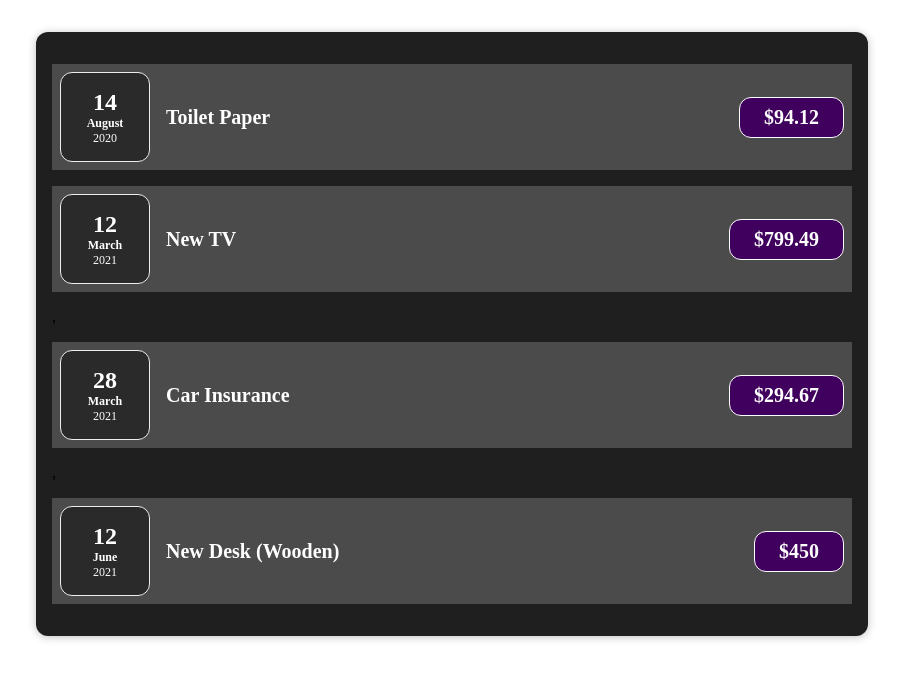
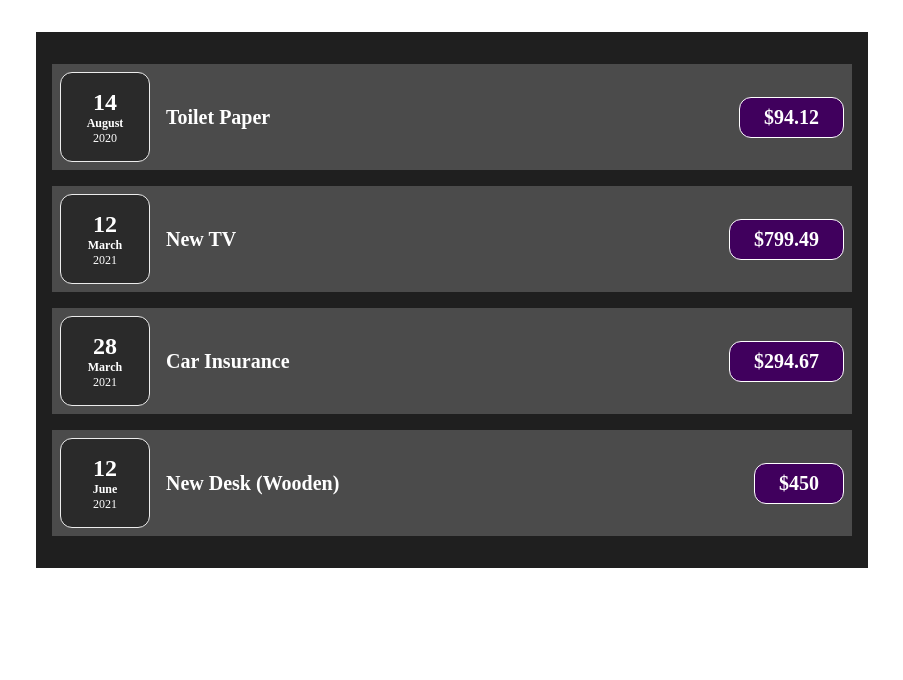
Before and after one commit to MateuszKalwaj/ExpensesApp, a React (Create React App) app: page / in a window 1280 px wide. Shown: the top 680 px of the page, without its empty margins (188-1091 px from the left). Built offline with nearby package versions, Linux system fonts and the light colour scheme.

Commit message:
styles fixed

```diff
--- a/src/components/Card.js
+++ b/src/components/Card.js
@@ -1,7 +1,9 @@
+import './Card.css';
 
 function Card(props) {
+    const classes = 'class ' + props.className
     return (
-        <div className="expense-item">
+        <div className={classes}>
         {props.children}
         </div>
     )
--- a/src/components/Expenses.css
+++ b/src/components/Expenses.css
@@ -4,6 +4,4 @@
     margin: 2rem auto;
     width: 50rem;
     max-width: 95%;
-    border-radius: 12px;
-    box-shadow: 0 1px 8px rgba(0, 0, 0, 0.25);
   }
--- a/src/components/Expenses.js
+++ b/src/components/Expenses.js
@@ -1,9 +1,10 @@
+import Card from './Card';
 import ExpenseItem from './ExpenseItem';
 import './Expenses.css';
 
 function Expenses(props) {
     return (
-        <div className='expenses'>
+        <Card className="expenses">
             <ExpenseItem
                 title={props.items[0].title}
                 amount={props.items[0].amount}
@@ -13,18 +14,18 @@ function Expenses(props) {
                 title={props.items[1].title}
                 amount={props.items[1].amount}
                 date={props.items[1].date}
-            />,
+            />
             <ExpenseItem
                 title={props.items[2].title}
                 amount={props.items[2].amount}
                 date={props.items[2].date}
-            />,
+            />
             <ExpenseItem
                 title={props.items[3].title}
                 amount={props.items[3].amount}
                 date={props.items[3].date}
             />
-        </div>
+        </Card>
     );
 };
 
```
